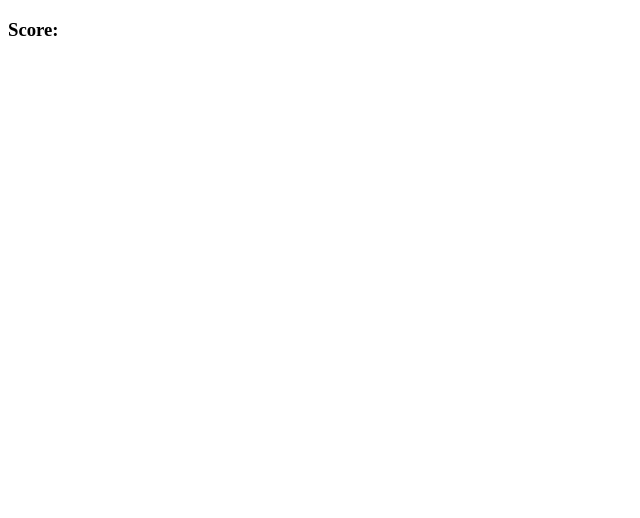
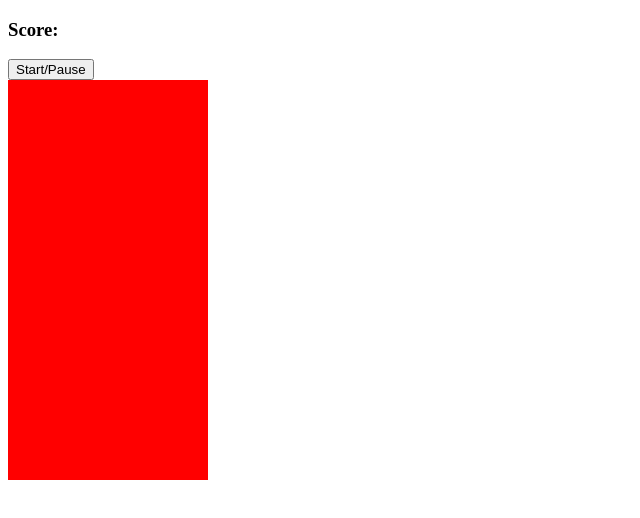
Before and after one commit to Rybski113/Tetris, a plain HTML site: page index.html in a window 1280 px wide. Shown: the whole page, without its empty margins (0-640 px from the left). Drawn offline with Linux system fonts and the light colour scheme.

Commit message:
flex wrap divs

```diff
--- a/index.html
+++ b/index.html
@@ -10,6 +10,7 @@
 <body>
 
     <h3>Score:<span id="score"></span></h3>
+    <button id="start-button">Start/Pause</button>
 
     <div class="grid">
         <div></div>
--- a/style.css
+++ b/style.css
@@ -0,0 +1,13 @@
+.grid {
+    width: 200px;
+    height: 400px;
+    background-color: yellow;
+    display: flex;
+    flex-wrap: wrap;
+}
+
+.grid div {
+    width: 20px;
+    height: 20px;
+    background-color: red;
+}
```
